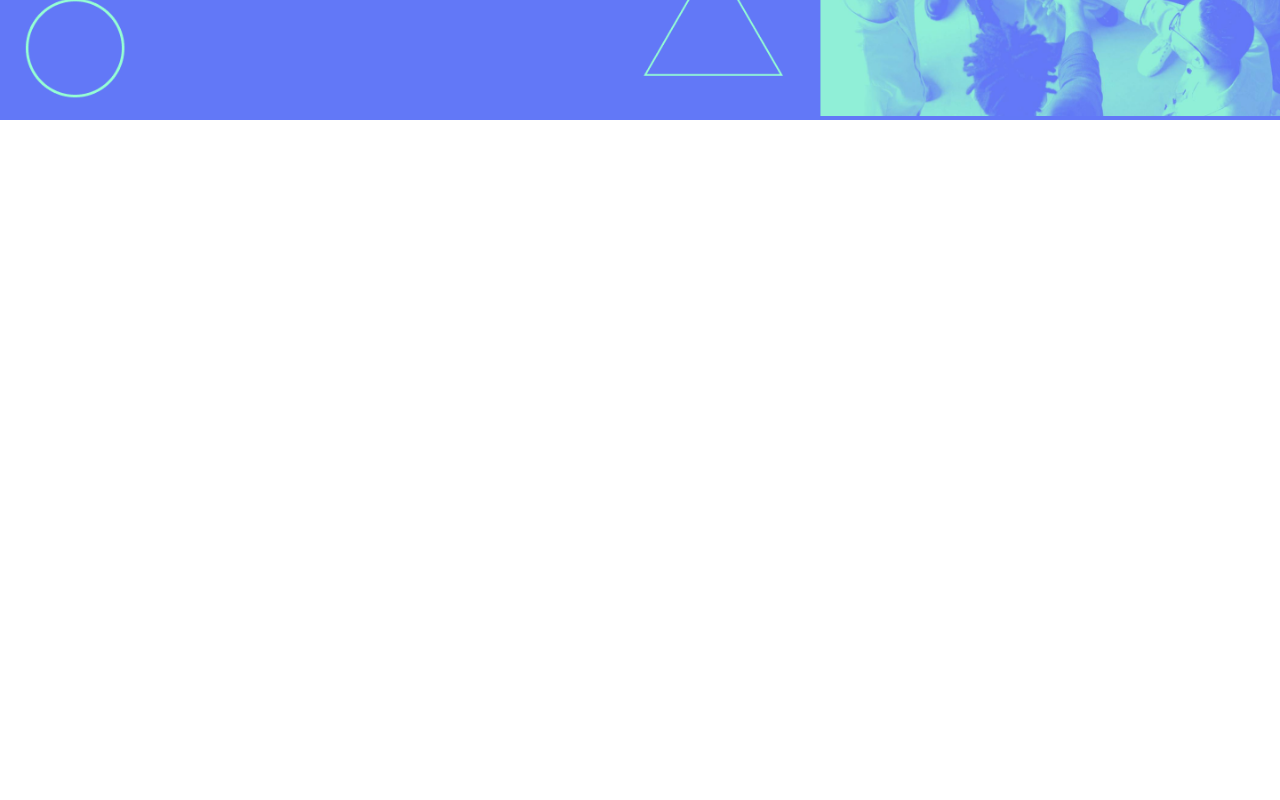
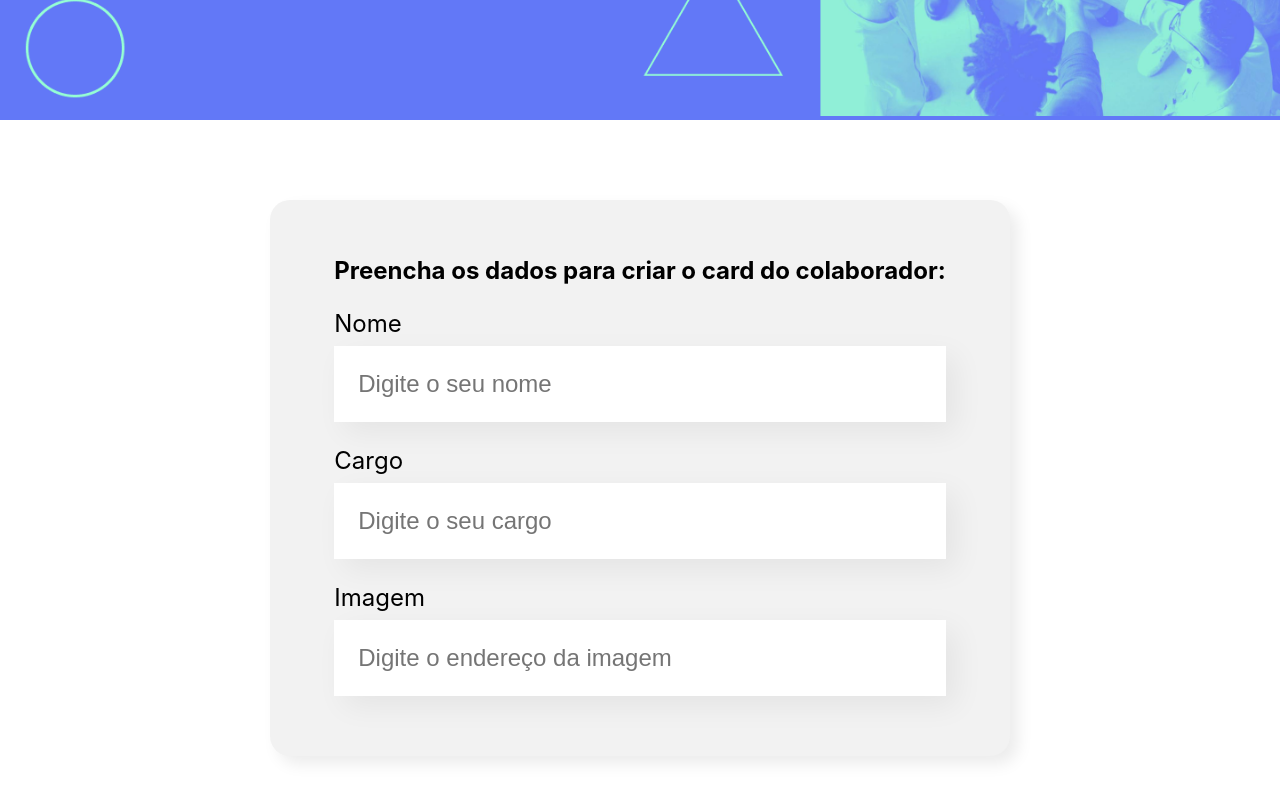
Before and after one commit to onillacerda/organo, a React (Create React App) app: page / in a window 1280 px wide. Shown: the part 378-1178 px from the top of the page. Before the commit the page ends 800 px from the top, so only its background shows below. Built offline with nearby package versions, Linux system fonts and the light colour scheme.

Commit message:
Componentes Banner Campo e Formulario

```diff
--- a/src/App.js
+++ b/src/App.js
@@ -1,10 +1,11 @@
-import Banner from './componentes/Banner/Banner';
+import Banner from './componentes/Banner';
+import Formulario from './componentes/Formulario';
 
 function App() {
   return (
     <div className="App">
       <Banner />
-
+      <Formulario />
     </div>
   );
 }
--- a/src/componentes/Banner/Banner.js
+++ b/src/componentes/Banner/index.js
@@ -1,6 +1,6 @@
 import './Banner.css'
 
-function Banner() {
+const Banner = () => {
     return (
         <header className="banner">
             <img src="/imagens/banner.png" alt="O banner principal da página do Organo"/>
--- /dev/null
+++ b/src/componentes/CampoTexto/CampoTexto.css
@@ -0,0 +1,19 @@
+.campo-texto {
+    margin: 24px 0;
+}
+
+.campo-texto label {
+    display: block;
+    margin-bottom: 8px;
+    font-size: 24px;
+}
+
+.campo-texto input {
+    background-color: #FFF;
+    box-shadow: 10px 10px 30px rgba(0, 0, 0, 0.06);
+    width: 100%;
+    border: none;
+    font-size: 24px;
+    padding: 24px;
+    box-sizing: border-box;
+}
--- /dev/null
+++ b/src/componentes/CampoTexto/index.js
@@ -0,0 +1,14 @@
+import './CampoTexto.css'
+
+const CampoTexto = (props) => {
+    return (
+        <div className="campo-texto">
+            <label>
+                {props.label}
+            </label>
+            <input placeholder={props.placeholder}/>
+        </div>
+    )
+}
+
+export default CampoTexto
--- /dev/null
+++ b/src/componentes/Formulario/Formulario.css
@@ -0,0 +1,13 @@
+.formulario {
+    display: flex;
+    justify-content: center;
+    margin: 80px 0;
+}
+
+.formulario form {
+    max-width: 80%;
+    background-color: #F2F2F2;
+    border-radius: 20px;
+    padding: 36px 64px;
+    box-shadow: 8px 8px 16px rgba(0, 0 ,0, 0.08);
+}
--- /dev/null
+++ b/src/componentes/Formulario/index.js
@@ -0,0 +1,17 @@
+import CampoTexto from '../CampoTexto';
+import './Formulario.css';
+
+const Formulario = () => {
+    return (
+        <section className='formulario'>
+                <form>
+                    <h2>Preencha os dados para criar o card do colaborador:</h2>
+                    <CampoTexto label="Nome" placeholder="Digite o seu nome"/>
+                    <CampoTexto label="Cargo" placeholder="Digite o seu cargo"/>
+                    <CampoTexto label="Imagem" placeholder="Digite o endereço da imagem"/>
+                </form>
+        </section>
+    )
+}
+
+export default Formulario;
```
